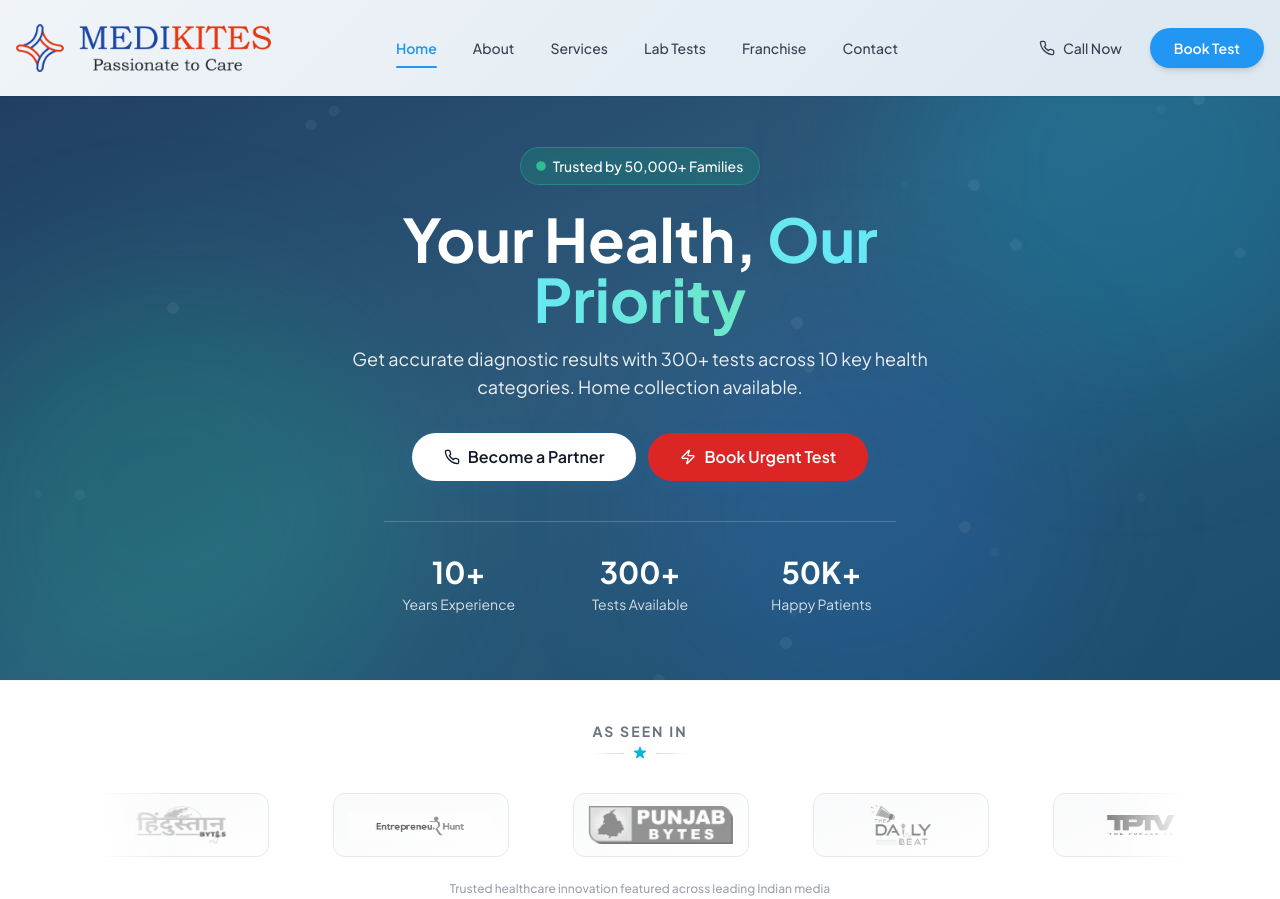
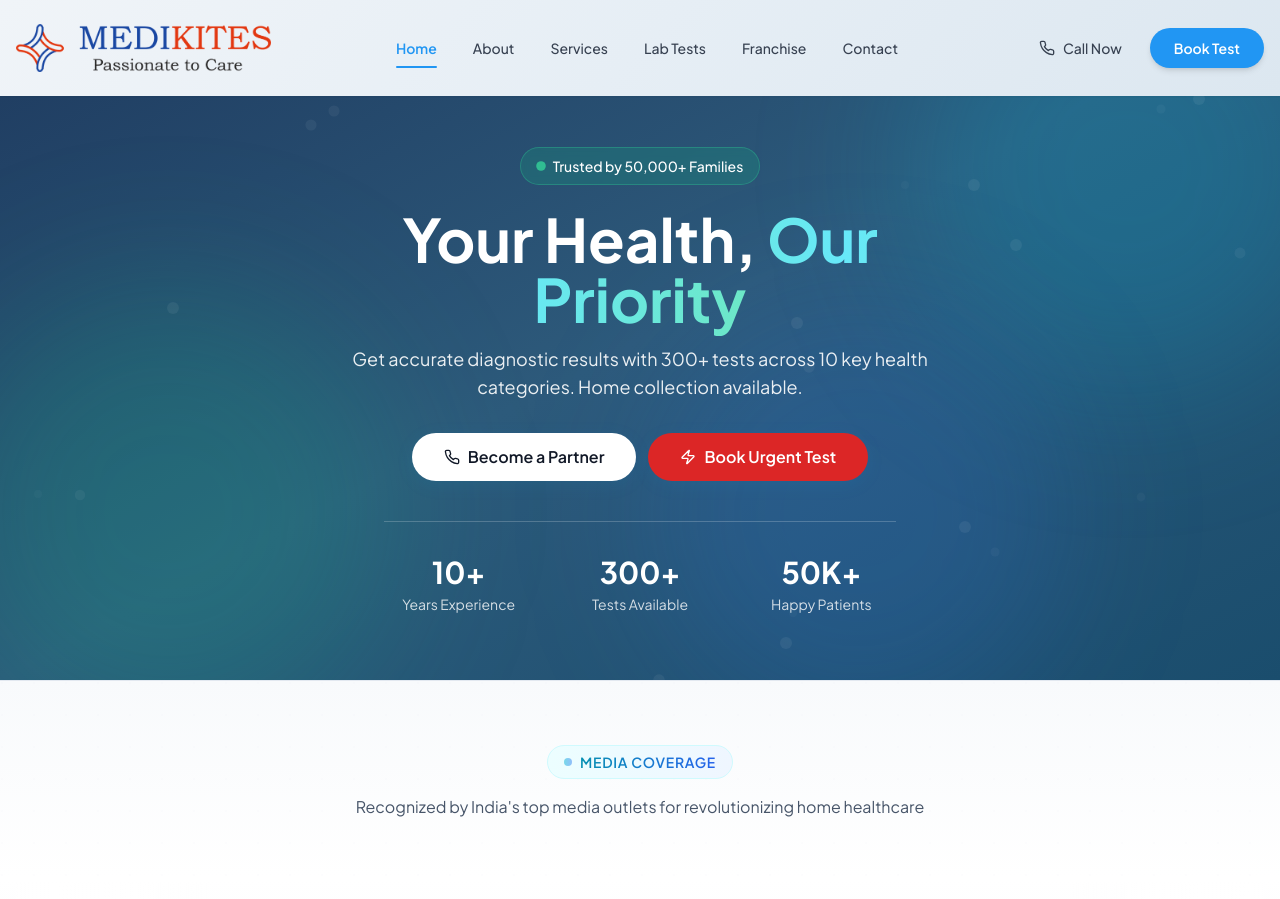
Before and after one commit to ankitsinghrajp/medikites, a React (Vite) app: page / in a window 1280 px wide. Shown: the top 899 px of the page. Built offline with nearby package versions, Linux system fonts and the light colour scheme.

Commit message:
franchise page added

```diff
--- a/src/components/mediaCoverage.tsx
+++ b/src/components/mediaCoverage.tsx
@@ -12,7 +12,8 @@ const mediaCoverage = [
     logo: TPTV,
     url: 'https://tptv.in/medikites-revolutionising-home-healthcare-throughout-india',
     alt: 'Featured on TPTV News',
-    fallbackText: 'TPTV'
+    fallbackText: 'TPTV',
+    accentColor: 'from-blue-500 to-cyan-500'
   },
   {
     id: 2,
@@ -20,15 +21,17 @@ const mediaCoverage = [
     logo: HindustanBytes,
     url: 'https://www.hindustanbytes.com/medikites-revolutionising-home-healthcare-throughout-india',
     alt: 'Featured in Hindustan Bytes',
-    fallbackText: 'Hindustan Bytes'
+    fallbackText: 'Hindustan Bytes',
+    accentColor: 'from-orange-500 to-red-500'
   },
   {
     id: 3,
     name: 'Entrepreneur Hunt',
-    logo: EntrepreneurHunt ,
+    logo: EntrepreneurHunt,
     url: 'https://entrepreneurhunt.com/tag/medikites',
     alt: 'Featured in Entrepreneur Hunt',
-    fallbackText: 'Entrepreneur Hunt'
+    fallbackText: 'Entrepreneur Hunt',
+    accentColor: 'from-purple-500 to-pink-500'
   },
   {
     id: 4,
@@ -36,7 +39,8 @@ const mediaCoverage = [
     logo: PunjabBytes,
     url: 'https://english.punjabbytes.com/tag/medikites',
     alt: 'Featured in Punjab Bytes',
-    fallbackText: 'Punjab Bytes'
+    fallbackText: 'Punjab Bytes',
+    accentColor: 'from-green-500 to-emerald-500'
   },
   {
     id: 5,
@@ -44,7 +48,8 @@ const mediaCoverage = [
     logo: TheDailyBeat,
     url: 'https://thedailybeat.in/tag/medikites',
     alt: 'Featured in The Daily Beat',
-    fallbackText: 'The Daily Beat'
+    fallbackText: 'The Daily Beat',
+    accentColor: 'from-indigo-500 to-blue-500'
   }
 ];
 
@@ -56,34 +61,43 @@ const MediaCoverage = () => {
   const infiniteLogos = [...mediaCoverage, ...mediaCoverage, ...mediaCoverage];
 
   return (
-    <section className="relative bg-white border-y border-gray-100 overflow-hidden">
-      <div className="py-8 lg:py-10">
+    <section className="relative bg-gradient-to-b from-slate-50 via-white to-slate-50 border-y border-slate-200 overflow-hidden">
+
+      {/* Subtle Background Pattern */}
+      <div className="absolute inset-0 opacity-[0.02]">
+        <div className="absolute inset-0" style={{
+          backgroundImage: `radial-gradient(circle at 2px 2px, rgb(148 163 184) 1px, transparent 0)`,
+          backgroundSize: '32px 32px'
+        }} />
+      </div>
+
+      <div className="relative pt-12 lg:py-16">
         <div className="max-w-7xl mx-auto px-4">
 
           {/* ===== HEADING ===== */}
-          <div className="text-center mb-8">
-            <h2 className="text-xs lg:text-sm font-bold text-gray-500 uppercase tracking-[0.15em] mb-1">
-              As Seen In
-            </h2>
-            <div className="flex items-center justify-center gap-2">
-              <div className="h-px w-8 bg-gradient-to-r from-transparent to-gray-300" />
-              <svg className="w-4 h-4 text-cyan-500" fill="currentColor" viewBox="0 0 20 20">
-                <path d="M9.049 2.927c.3-.921 1.603-.921 1.902 0l1.07 3.292a1 1 0 00.95.69h3.462c.969 0 1.371 1.24.588 1.81l-2.8 2.034a1 1 0 00-.364 1.118l1.07 3.292c.3.921-.755 1.688-1.54 1.118l-2.8-2.034a1 1 0 00-1.175 0l-2.8 2.034c-.784.57-1.838-.197-1.539-1.118l1.07-3.292a1 1 0 00-.364-1.118L2.98 8.72c-.783-.57-.38-1.81.588-1.81h3.461a1 1 0 00.951-.69l1.07-3.292z" />
-              </svg>
-              <div className="h-px w-8 bg-gradient-to-l from-transparent to-gray-300" />
+          <div className="text-center mb-12 lg:mb-16">
+            <div className="inline-flex items-center gap-2 px-4 py-1.5 bg-gradient-to-r from-cyan-50 to-blue-50 rounded-full border border-cyan-100 mb-4">
+              <div className="w-2 h-2 bg-gradient-to-r from-cyan-500 to-blue-500 rounded-full animate-pulse" />
+              <span className="text-xs lg:text-sm font-semibold bg-gradient-to-r from-cyan-600 to-blue-600 bg-clip-text text-transparent uppercase tracking-wider">
+                Media Coverage
+              </span>
             </div>
+
+            <p className="text-sm lg:text-base text-slate-600 max-w-2xl mx-auto">
+              Recognized by India's top media outlets for revolutionizing home healthcare
+            </p>
           </div>
 
           {/* ===== LOGO SLIDER ===== */}
           <div className="relative slider-wrapper">
 
             {/* Edge Fade Gradients */}
-            <div className="absolute left-0 top-0 bottom-0 w-20 lg:w-40 bg-gradient-to-r from-white via-white/95 to-transparent z-10 pointer-events-none" />
-            <div className="absolute right-0 top-0 bottom-0 w-20 lg:w-40 bg-gradient-to-l from-white via-white/95 to-transparent z-10 pointer-events-none" />
+            <div className="absolute left-0 top-0 bottom-0 w-24 lg:w-48 bg-gradient-to-r from-white via-white/90 to-transparent z-10 pointer-events-none" />
+            <div className="absolute right-0 top-0 bottom-0 w-24 lg:w-48 bg-gradient-to-l from-white via-white/90 to-transparent z-10 pointer-events-none" />
 
             {/* Scrolling Container */}
-            <div className="overflow-hidden">
-              <div className="logo-track inline-flex gap-8 lg:gap-16">
+            <div className="overflow-hidden py-4">
+              <div className="logo-track inline-flex gap-6 lg:gap-8">
                 {infiniteLogos.map((media, index) => (
                   <LogoCard key={`${media.id}-${index}`} media={media} />
                 ))}
@@ -91,12 +105,6 @@ const MediaCoverage = () => {
             </div>
           </div>
 
-          {/* ===== TRUST CAPTION ===== */}
-          <div className="text-center mt-6">
-            <p className="text-xs text-gray-400 font-medium">
-              Trusted healthcare innovation featured across leading Indian media
-            </p>
-          </div>
         </div>
       </div>
 
@@ -113,7 +121,7 @@ const MediaCoverage = () => {
         }
 
         .logo-track {
-          animation: slideLeft 50s linear infinite;
+          animation: slideLeft 45s linear infinite;
           will-change: transform;
         }
 
@@ -125,7 +133,7 @@ const MediaCoverage = () => {
         /* Mobile: Faster scroll */
         @media (max-width: 768px) {
           .logo-track {
-            animation-duration: 35s;
+            animation-duration: 30s;
           }
         }
 
@@ -133,6 +141,7 @@ const MediaCoverage = () => {
         .logo-track {
           backface-visibility: hidden;
           -webkit-font-smoothing: antialiased;
+          -moz-osx-font-smoothing: grayscale;
         }
       `}</style>
     </section>
@@ -150,41 +159,50 @@ const LogoCard = ({ media }) => {
       href={media.url}
       target="_blank"
       rel="noopener noreferrer"
-      className="flex-shrink-0 group block"
+      className="flex-shrink-0 group block transform transition-all duration-300 hover:-translate-y-1"
       aria-label={`Read ${media.name} article about Medikites`}
     >
-      <div className="relative h-14 lg:h-16 w-32 lg:w-44 flex items-center justify-center">
+      <div className="relative h-20 lg:h-24 w-40 lg:w-52">
 
-        {/* Card Background */}
-        <div className="absolute inset-0 bg-gradient-to-br from-gray-50 to-white rounded-xl border border-gray-200 group-hover:border-cyan-300 group-hover:shadow-md transition-all duration-300" />
+        {/* Card Background with Gradient Border Effect */}
+        <div className="absolute inset-0 bg-gradient-to-br from-white to-slate-50 rounded-2xl shadow-sm group-hover:shadow-xl transition-all duration-300 border border-slate-200 group-hover:border-transparent" />
+
+        {/* Animated Gradient Border on Hover */}
+        <div className={`absolute inset-0 bg-gradient-to-br ${media.accentColor} rounded-2xl opacity-0 group-hover:opacity-100 transition-opacity duration-300 p-[1px]`}>
+          <div className="w-full h-full bg-white rounded-2xl" />
+        </div>
 
         {/* Content */}
-        <div className="relative z-10 px-4 py-2 flex items-center justify-center w-full h-full">
+        <div className="relative z-10 px-6 py-4 flex items-center justify-center w-full h-full">
 
           {/* Show logo image if available and loaded */}
           {!imageError ? (
             <img
               src={media.logo}
               alt={media.alt}
-              className="h-8 lg:h-10 w-auto max-w-full object-contain filter grayscale opacity-60 group-hover:grayscale-0 group-hover:opacity-100 transition-all duration-300"
+              className="h-10 lg:h-12 w-auto max-w-full object-contain transition-all duration-300 group-hover:scale-110"
               onError={() => setImageError(true)}
               loading="lazy"
             />
           ) : (
             // Fallback text when image fails to load
             <div className="text-center">
-              <p className="text-[10px] lg:text-xs font-bold text-gray-400 group-hover:text-gray-700 leading-tight transition-colors duration-300">
+              <p className="text-xs lg:text-sm font-bold text-slate-700 group-hover:text-slate-900 leading-tight transition-colors duration-300">
                 {media.fallbackText}
               </p>
             </div>
           )}
         </div>
 
-        {/* Hover Glow Effect */}
-        <div className="absolute inset-0 bg-gradient-to-br from-cyan-500/0 via-emerald-500/0 to-blue-500/0 group-hover:from-cyan-500/5 group-hover:via-emerald-500/5 group-hover:to-blue-500/5 rounded-xl transition-all duration-300 pointer-events-none" />
+        {/* Subtle Shine Effect on Hover */}
+        <div className="absolute inset-0 rounded-2xl overflow-hidden pointer-events-none">
+          <div className="absolute inset-0 translate-x-[-100%] group-hover:translate-x-[100%] transition-transform duration-700 bg-gradient-to-r from-transparent via-white/30 to-transparent skew-x-12" />
+        </div>
 
-        {/* Corner Accent (subtle premium touch) */}
-        <div className="absolute top-0 right-0 w-6 h-6 bg-gradient-to-br from-cyan-400/0 to-transparent group-hover:from-cyan-400/20 rounded-xl transition-all duration-300" />
+        {/* Corner Accent Dot */}
+        <div className={`absolute -top-1 -right-1 w-3 h-3 bg-gradient-to-br ${media.accentColor} rounded-full opacity-0 group-hover:opacity-100 transition-all duration-300 shadow-lg`}>
+          <div className="w-full h-full rounded-full bg-gradient-to-br from-white/40 to-transparent" />
+        </div>
       </div>
     </a>
   );
```
